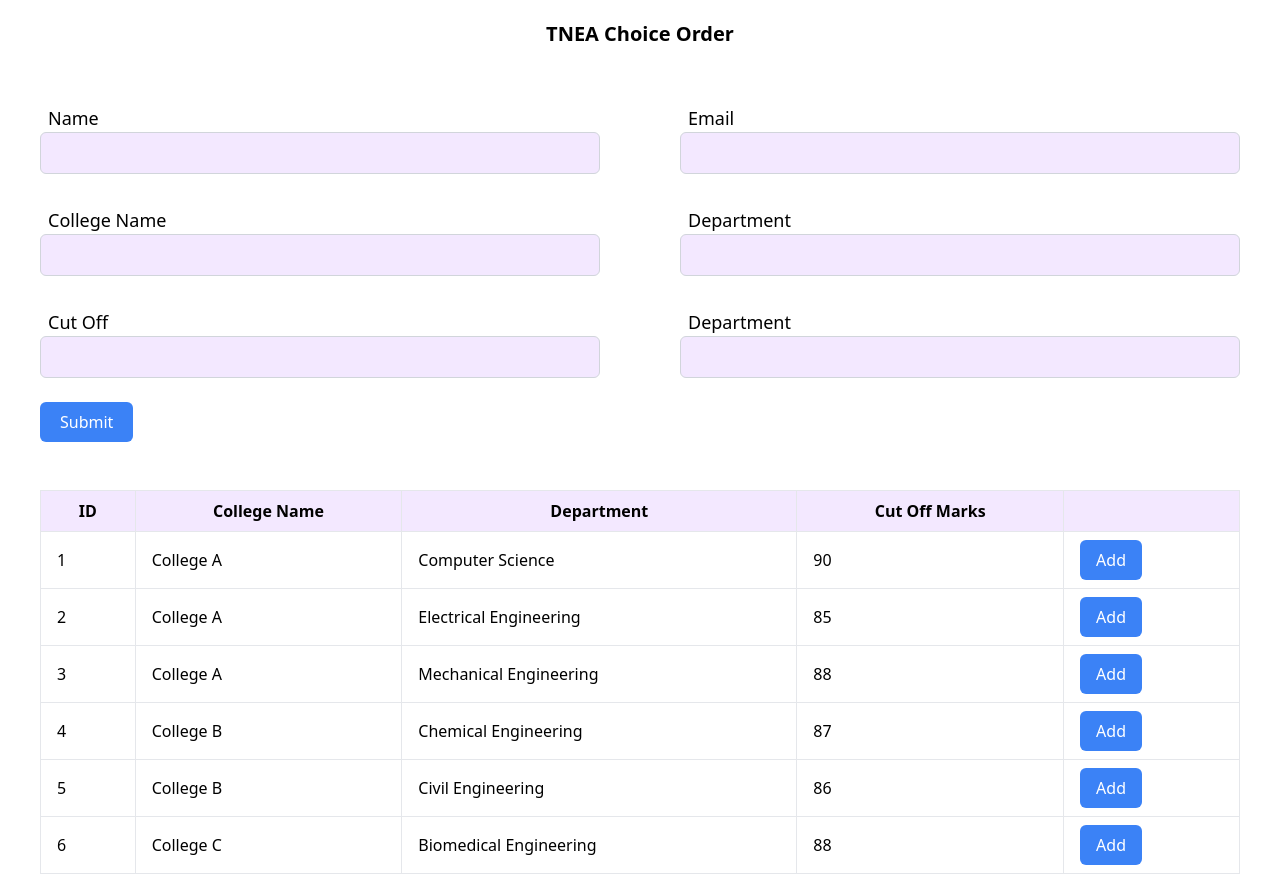
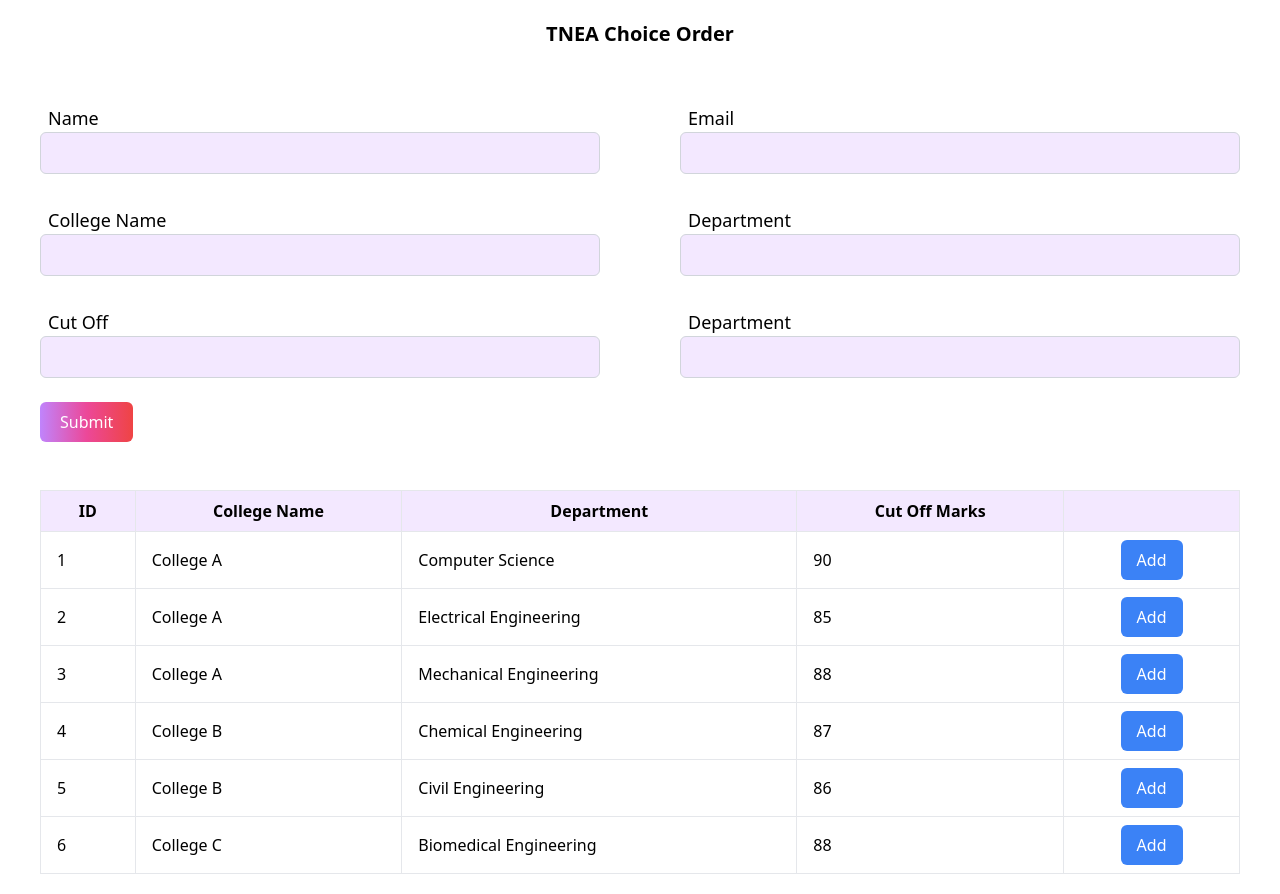
Before and after one commit to Mukunthan-A-R/CCE, a React (Vite) app: page / in a window 1280 px wide. Built offline with nearby package versions, Linux system fonts and the light colour scheme.

Commit message:
Fixing Bugs and issues.

```diff
--- a/src/components/CollegeList.jsx
+++ b/src/components/CollegeList.jsx
@@ -26,7 +26,7 @@
                 <td className="px-4 py-2 border">{item.college_name}</td>
                 <td className="px-4 py-2 border">{item.department}</td>
                 <td className="px-4 py-2 border">{item.cut_off_marks}</td>
-                <td className="px-4 py-2 border">
+                <td className="px-4 py-2 border text-center">
                   <ButtonComponent styles="bg-blue-500 px-4 py-2 rounded-md text-white hover:bg-red-500">
                     Add
                   </ButtonComponent>
--- a/src/components/InputFilter.jsx
+++ b/src/components/InputFilter.jsx
@@ -41,7 +41,7 @@
           styles="w-full md:w-1/2 px-10 my-4"
         ></InputComponent>
       </div>
-      <ButtonComponent styles="text-white bg-blue-500 px-5 py-2 mx-5 sm:mx-10 my-2 rounded-md">
+      <ButtonComponent styles="text-white bg-gradient-to-r from-purple-400 via-pink-500 to-red-500 px-5 py-2 mx-5 sm:mx-10 my-2 rounded-md">
         Submit
       </ButtonComponent>
     </div>
```
